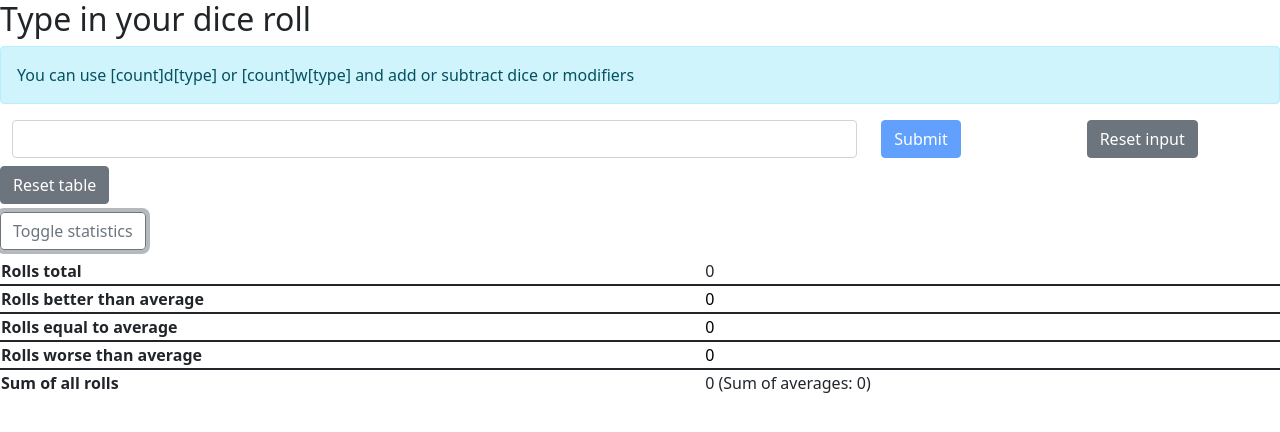
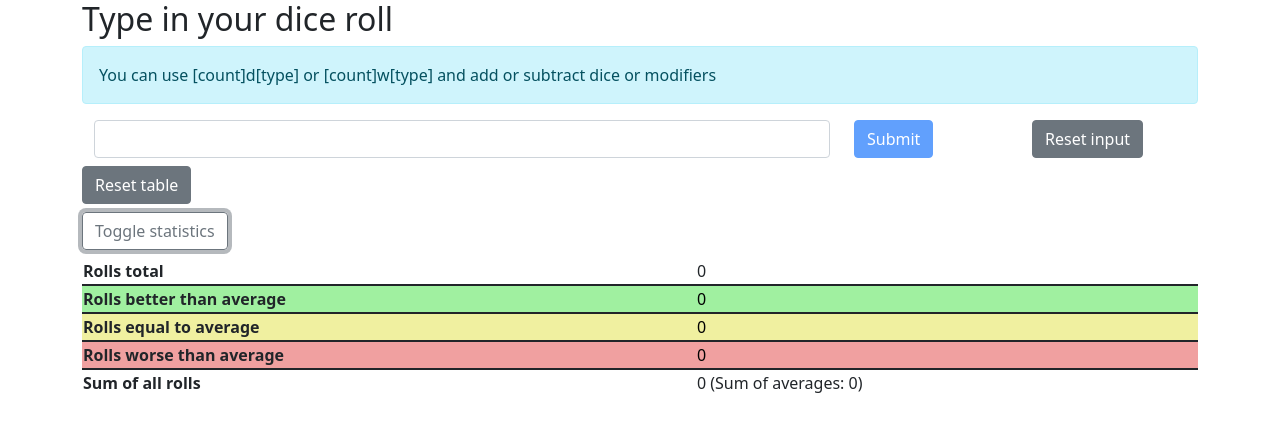
Before and after one commit to kabarakh/diceRollerVue, a Vue app: page / in a window 1280 px wide. Both pictures are taken after a click on the button "Toggle statistics". Shown: the top 432 px of the page. Built offline with nearby package versions, Linux system fonts and the light colour scheme.

Commit message:
TASK: colors for rolls/statistics

```diff
--- a/src/App.vue
+++ b/src/App.vue
@@ -9,6 +9,7 @@ const diceRolls = useDiceRollStore();
 </script>
 
 <template>
+  <div class="container">
     <InputForm />
     <div class="mb-2 row">
       <div class="col-12">
@@ -19,6 +20,7 @@ const diceRolls = useDiceRollStore();
     </div>
     <StatisticsTable />
     <DiceRollTable />
+  </div>
 </template>
 
 <style lang="scss">
--- a/src/assets/Base/_Variables.scss
+++ b/src/assets/Base/_Variables.scss
@@ -1 +1,3 @@
-$red: #600000;
+$danger-background: #f0a0a0;
+$warning-background: #f0f0a0;
+$success-background: #a0f0a0;
--- /dev/null
+++ b/src/assets/Components/_Rolls.scss
@@ -0,0 +1,15 @@
+.table {
+  .rolls {
+    &-better {
+      background-color: $success-background;
+    }
+
+    &-average {
+      background-color: $warning-background;
+    }
+
+    &-worse {
+      background-color: $danger-background;
+    }
+  }
+}
--- a/src/assets/Main.scss
+++ b/src/assets/Main.scss
@@ -1,3 +1,5 @@
 @import '@/assets/Base/Variables';
 
 @import 'bootstrap/scss/bootstrap';
+
+@import '@/assets/Components/Rolls';
--- a/src/components/molecules/DiceRollTable.vue
+++ b/src/components/molecules/DiceRollTable.vue
@@ -5,7 +5,7 @@ const diceRolls = useDiceRollStore();
 </script>
 
 <template>
-  <table v-if="diceRolls.allRolls.length">
+  <table class="table table-responsive" v-if="diceRolls.allRolls.length">
     <thead>
       <tr>
         <th>Date</th>
@@ -28,10 +28,10 @@ const diceRolls = useDiceRollStore();
             {{ singleDie.delimiter }}{{ singleDie.sum }}
           </span>
         </td>
-        <td>{{ diceRoll.sum }}</td>
-        <td>{{ diceRoll.average }}</td>
+        <td :class="{'rolls-average': diceRoll.sum == diceRoll.average, 'rolls-better': diceRoll.sum > diceRoll.average, 'rolls-worse': diceRoll.sum < diceRoll.average}">{{ diceRoll.sum }}</td>
+        <td :class="{'rolls-average': diceRoll.sum == diceRoll.average, 'rolls-better': diceRoll.sum > diceRoll.average, 'rolls-worse': diceRoll.sum < diceRoll.average}">{{ diceRoll.average }}</td>
         <td>
-          <button type="button" @click="diceRolls.addDiceRoll(diceRoll.input)">Reroll</button>
+          <button type="button" @click="diceRolls.addDiceRoll(diceRoll.input)" class="btn btn-primary">Reroll</button>
         </td>
       </tr>
     </tbody>
--- a/src/components/molecules/StatisticsTable.vue
+++ b/src/components/molecules/StatisticsTable.vue
@@ -17,20 +17,20 @@ function toggleTable() {
   </button>
 
   <div class="table-responsive mb-2" v-if="displayTable">
-    <table class="table">
+    <table class="table-responsive table">
       <tr>
         <th>Rolls total</th>
         <td>{{ diceRolls.statistics.numberOfDiceRolls.total }}</td>
       </tr>
-      <tr>
+      <tr class="rolls-better">
         <th>Rolls better than average</th>
         <td class="table-success">{{ diceRolls.statistics.numberOfDiceRolls.betterThanAverage }}</td>
       </tr>
-      <tr>
+      <tr class="rolls-average">
         <th>Rolls equal to average</th>
         <td class="table-success">{{ diceRolls.statistics.numberOfDiceRolls.average }}</td>
       </tr>
-      <tr>
+      <tr class="rolls-worse">
         <th>Rolls worse than average</th>
         <td class="table-success">{{ diceRolls.statistics.numberOfDiceRolls.worseThanAverage }}</td>
       </tr>
```
Lines whose indentation alone changed are shown as unchanged.
